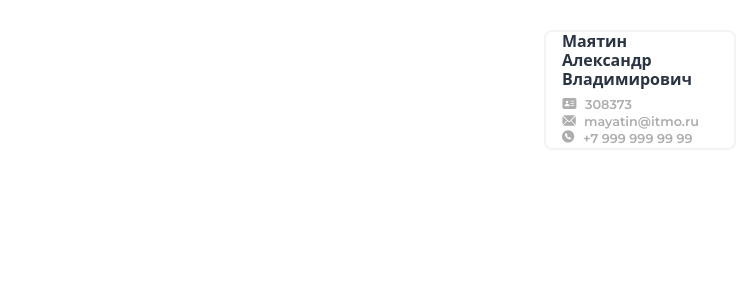
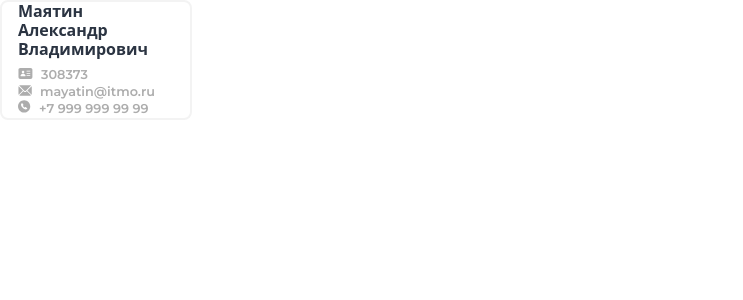
Before and after one commit to dev-sect/ScheduleDevelopmentKit-frontend, a Vue app: page / in a window 1280 px wide. Shown: the top 300 px of the page, without its empty margins (0-743 px from the left). Built offline with nearby package versions, Linux system fonts and the light colour scheme.

Commit message:
fix: delete temporary margin

```diff
--- a/src/assets/styles/components/teacher-card.scss
+++ b/src/assets/styles/components/teacher-card.scss
@@ -14,9 +14,6 @@
   flex-direction: column;
   justify-content: center;
   padding: 12px 16px;
-  // temporary margin
-  margin: 30px auto;
-  //----
 
   .teacher-full-name {
     @include textHeader;
```
